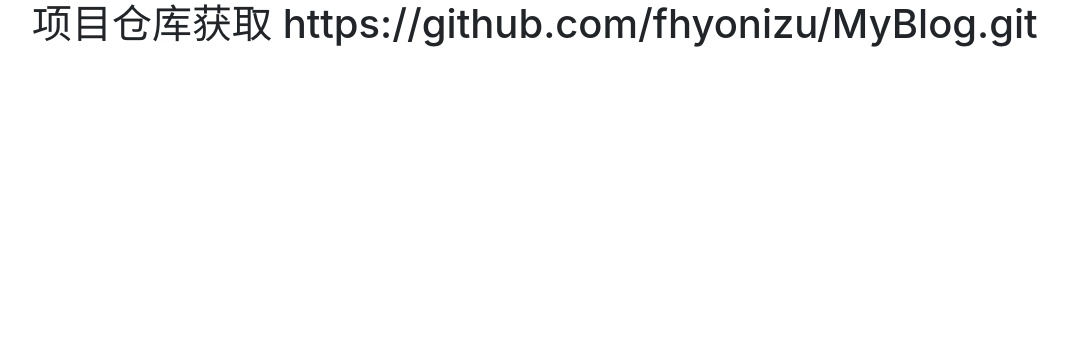
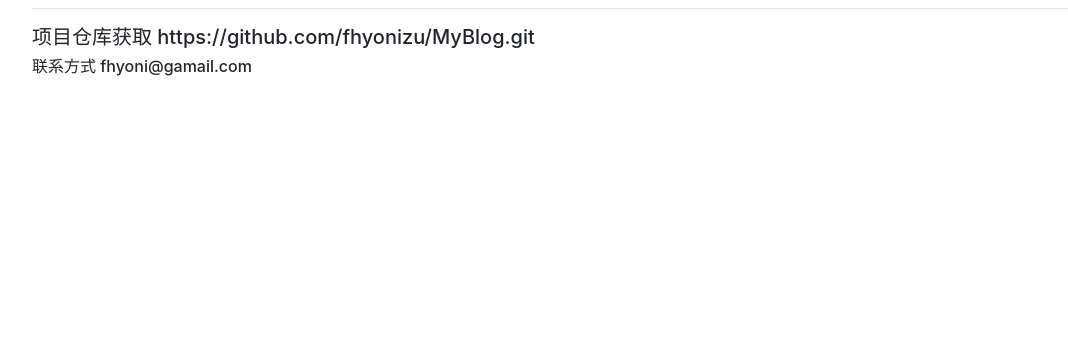
Before and after one commit to fhyonizu/flaskBlog_test, a Python web app: template App/templates/about.html in a window 1280 px wide. Shown: the part 56-420 px from the top of the page, without its empty margins (53-1121 px from the left). Run offline with Jinja, Linux system fonts and the light colour scheme; the template is opened without the code that fills it, so the values that code supplies are empty; some libraries are stand-ins or nearby versions.

Commit message:
1.2
修复导航栏，添加一些信息

```diff
--- a/App/templates/about.html
+++ b/App/templates/about.html
@@ -1,4 +1,7 @@
 {% extends 'base.html' %}
 {% block content %}
-<h1>项目仓库获取 https://github.com/fhyonizu/MyBlog.git</h1>
+<h1>作者很懒,没有留下任何介绍</h1>
+<hr>
+<h5>项目仓库获取 https://github.com/fhyonizu/MyBlog.git</h1>
+<h6>联系方式 fhyoni@gamail.com</h6>
 {% endblock %}
--- a/App/templates/base.html
+++ b/App/templates/base.html
@@ -7,7 +7,7 @@
     <link rel="stylesheet" href="{{ url_for('static', filename='css/style.css') }}">
 </head>
 <body>
-    <nav class="navbar navbar-expand-lg navbar-dark bg-dark">
+    <nav class="navbar navbar-expand-lg navbar-dark bg-dark fixed-top">
         <a class="navbar-brand" >我的博客</a>
         <button class="navbar-toggler" type="button" data-toggle="collapse" data-target="#navbarNav" aria-controls="navbarNav" aria-expanded="false" aria-label="Toggle navigation">
             <span class="navbar-toggler-icon"></span>
--- a/App/templates/music.html
+++ b/App/templates/music.html
@@ -1,4 +1,4 @@
 {% extends 'base.html' %}
 {% block content %}
-
+<h1>功能完善中,请稍等٩(ŏ﹏ŏ、)۶</h1>
 {% endblock %}
```
